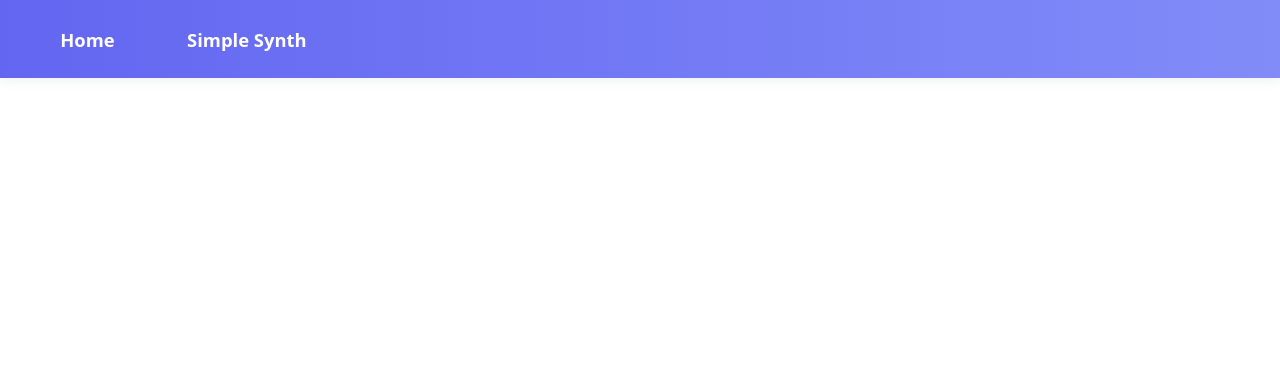
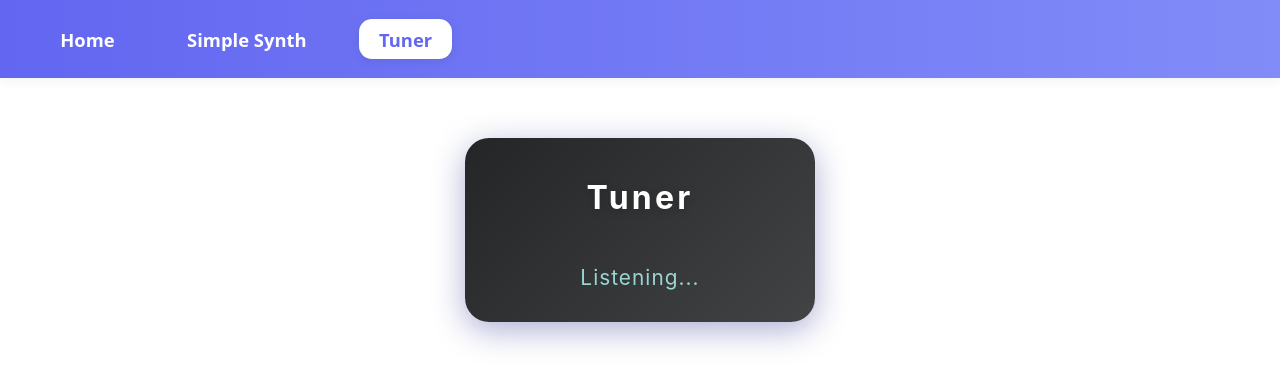
Before and after one commit to maksymilianPadalak/cloud, a Vue app: page /tuner in a window 1280 px wide. Before the commit this address had no page. Shown: the top 384 px of the page. Built offline with nearby package versions, Linux system fonts and the light colour scheme; no server answers; the HTML template or start-up script is replaced by a standard one.

Commit message:
Create tuner component

```diff
--- a/src/App.vue
+++ b/src/App.vue
@@ -9,6 +9,7 @@ import { RouterView, RouterLink } from 'vue-router'
       <RouterLink to="/simple-synth" class="nav-link" active-class="active"
         >Simple Synth</RouterLink
       >
+      <RouterLink to="/tuner" class="nav-link" active-class="active">Tuner</RouterLink>
     </nav>
     <RouterView />
   </div>
--- /dev/null
+++ b/src/components/Tuner/Tuner.vue
@@ -0,0 +1,76 @@
+<template>
+  <div class="tuner-card">
+    <div class="tuner-title">Tuner</div>
+    <div v-if="frequency !== null" class="frequency-display">
+      {{ frequency }} <span class="hz">Hz</span>
+    </div>
+    <div v-else class="listening">Listening...</div>
+  </div>
+</template>
+
+<script setup lang="ts">
+import { useMicFrequency } from '@/utils/useMicFrequency'
+
+const frequency = useMicFrequency()
+</script>
+
+<style scoped>
+.tuner-card {
+  max-width: 350px;
+  margin: 60px auto;
+  padding: 2.5rem 2rem 2rem 2rem;
+  background: linear-gradient(135deg, #232526 0%, #414345 100%);
+  border-radius: 1.5rem;
+  box-shadow: 0 8px 32px 0 rgba(31, 38, 135, 0.37);
+  display: flex;
+  flex-direction: column;
+  align-items: center;
+  color: #fff;
+  font-family: 'Inter', 'Segoe UI', Arial, sans-serif;
+}
+.tuner-title {
+  font-size: 2rem;
+  font-weight: 700;
+  letter-spacing: 0.1em;
+  margin-bottom: 1.5rem;
+  text-shadow: 0 2px 8px rgba(0, 0, 0, 0.2);
+}
+.frequency-display {
+  font-size: 3.5rem;
+  font-weight: 800;
+  color: #00eaff;
+  text-shadow:
+    0 4px 24px #00eaff44,
+    0 1.5px 0 #222;
+  animation: pulse 1.2s infinite alternate;
+  margin-bottom: 0.5rem;
+  transition: color 0.3s;
+}
+.hz {
+  font-size: 1.5rem;
+  font-weight: 400;
+  color: #b2fefa;
+  margin-left: 0.2em;
+}
+.listening {
+  font-size: 1.3rem;
+  color: #b2fefa;
+  opacity: 0.8;
+  letter-spacing: 0.05em;
+  margin-top: 1.5rem;
+}
+@keyframes pulse {
+  0% {
+    color: #00eaff;
+    text-shadow:
+      0 4px 24px #00eaff44,
+      0 1.5px 0 #222;
+  }
+  100% {
+    color: #b2fefa;
+    text-shadow:
+      0 8px 32px #b2fefa44,
+      0 2px 0 #222;
+  }
+}
+</style>
--- /dev/null
+++ b/src/components/Tuner/index.ts
@@ -0,0 +1 @@
+export { default } from './Tuner.vue'
--- a/src/router/index.ts
+++ b/src/router/index.ts
@@ -22,6 +22,11 @@ const router = createRouter({
       name: 'SimpleSynth',
       component: () => import('@/views/SimpleSynthView'),
     },
+    {
+      path: '/tuner',
+      name: 'Tuner',
+      component: () => import('@/views/TunerView/TunerView.vue'),
+    },
   ],
 })
 
--- /dev/null
+++ b/src/utils/index.ts
@@ -0,0 +1 @@
+export { useMicFrequency } from './useMicFrequency'
--- /dev/null
+++ b/src/utils/useMicFrequency.ts
@@ -0,0 +1,76 @@
+import { ref, onUnmounted, onMounted } from 'vue'
+
+const getFrequency = (
+  analyser: AnalyserNode,
+  dataArray: Uint8Array,
+  bufferLength: number,
+  audioCtx: AudioContext,
+  frequency: ReturnType<typeof ref>,
+  setAnimationFrameId: (id: number) => void,
+) => {
+  analyser.getByteFrequencyData(dataArray)
+
+  // Find the index with the highest amplitude
+  let maxAmplitude = 0
+  let maxIndex = 0
+  for (let i = 0; i < bufferLength; i++) {
+    if (dataArray[i] > maxAmplitude) {
+      maxAmplitude = dataArray[i]
+      maxIndex = i
+    }
+  }
+
+  // Convert index to frequency (based on sample rate and fftSize)
+  const freq = (maxIndex * audioCtx.sampleRate) / analyser.fftSize
+  frequency.value = Math.round(freq * 100) / 100
+  const animationFrameId = requestAnimationFrame(() =>
+    getFrequency(analyser, dataArray, bufferLength, audioCtx, frequency, setAnimationFrameId),
+  )
+  setAnimationFrameId(animationFrameId)
+}
+
+export const useMicFrequency = () => {
+  const frequency = ref<number | null>(null)
+  let audioCtx: AudioContext | null = null
+  let stream: MediaStream | null = null
+  let animationFrameId: number | null = null
+
+  const setAnimationFrameId = (id: number) => {
+    animationFrameId = id
+  }
+
+  const startMic = () => {
+    try {
+      navigator.mediaDevices.getUserMedia({ audio: true }).then((mediaStream) => {
+        stream = mediaStream
+        audioCtx = new AudioContext()
+        const source = audioCtx.createMediaStreamSource(stream)
+        const analyser = audioCtx.createAnalyser()
+        analyser.fftSize = 2048 // Size of frequency data
+        source.connect(analyser)
+        const bufferLength = analyser.frequencyBinCount
+        const dataArray = new Uint8Array(bufferLength)
+        getFrequency(analyser, dataArray, bufferLength, audioCtx, frequency, setAnimationFrameId)
+      })
+    } catch (err) {
+      console.error('Error accessing microphone:', err)
+    }
+  }
+
+  const cleanup = () => {
+    if (animationFrameId !== null) {
+      cancelAnimationFrame(animationFrameId)
+    }
+    if (stream) {
+      stream.getTracks().forEach((track) => track.stop())
+    }
+    if (audioCtx) {
+      audioCtx.close()
+    }
+  }
+
+  onMounted(startMic)
+  onUnmounted(cleanup)
+
+  return frequency
+}
--- a/src/views/HomeView/HomeView.vue
+++ b/src/views/HomeView/HomeView.vue
@@ -1,3 +1,7 @@
 <template>
-  <h1>Hello</h1>
+  <div>
+    <h1>Home View</h1>
+  </div>
 </template>
+
+<script setup lang="ts"></script>
--- /dev/null
+++ b/src/views/TunerView/TunerView.vue
@@ -0,0 +1,7 @@
+<template>
+  <Tuner />
+</template>
+
+<script setup lang="ts">
+import Tuner from '@/components/Tuner'
+</script>
--- /dev/null
+++ b/src/views/TunerView/index.ts
@@ -0,0 +1 @@
+export { default } from './TunerView.vue'
```
